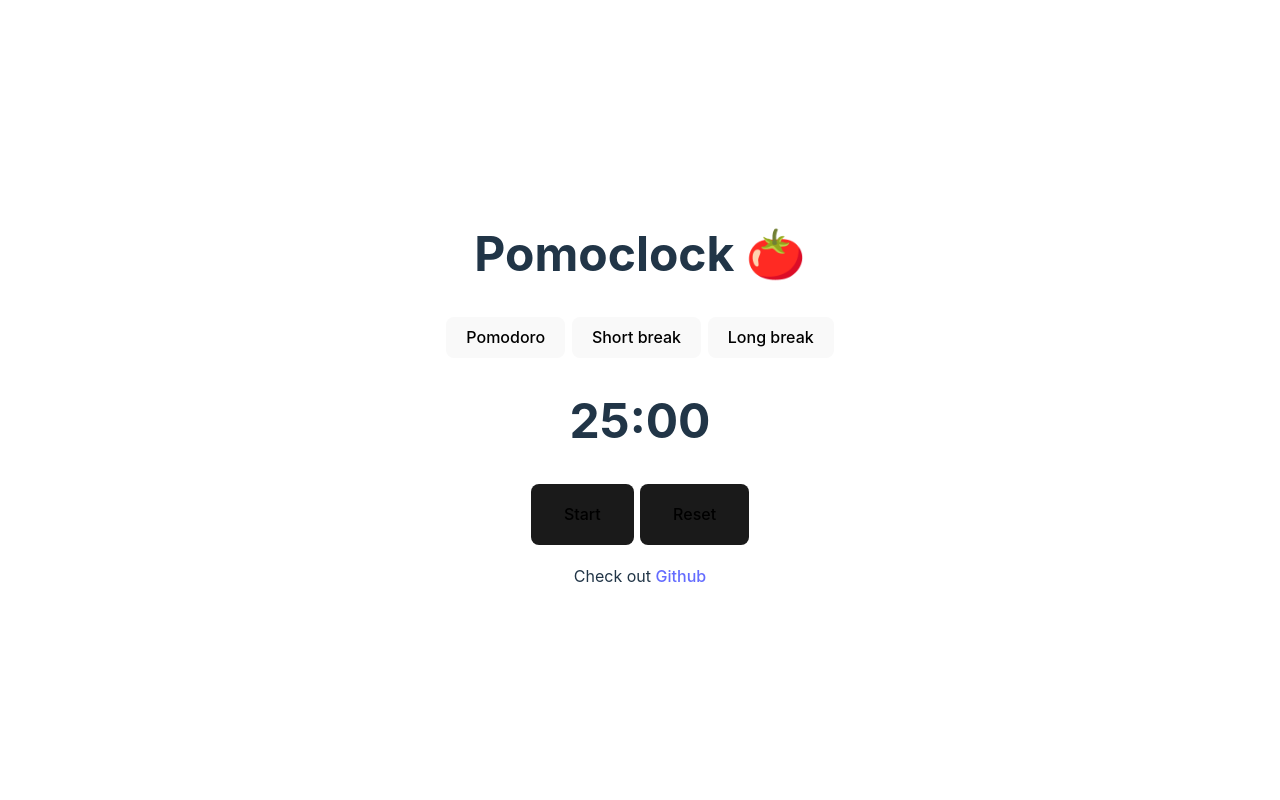
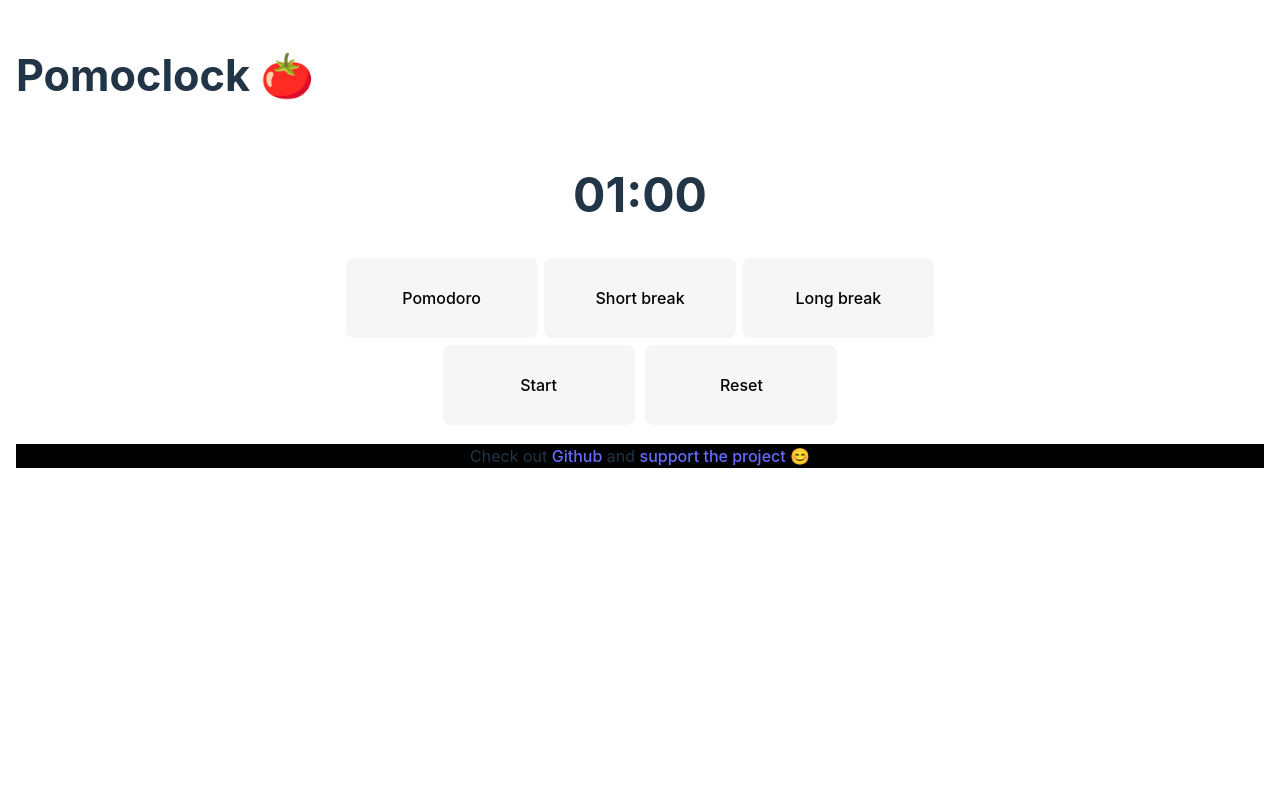
Before and after one commit to scostadavid/focus-nook, a Svelte app: page / in a window 1280 px wide. Shown: the top 800 px of the page. Built offline with nearby package versions, Linux system fonts and the light colour scheme.

Commit message:
refactor: split app into components

```diff
--- a/src/App.svelte
+++ b/src/App.svelte
@@ -1,88 +1,108 @@
 <script lang="ts">
-  // let timer = new Date().toLocaleString();
-  let timer = "25:00";
+  import { onMount } from 'svelte';
+  import Button from './Button.svelte';
+  import Footer from './Footer.svelte';
+  import Header from './Header.svelte';
+  import Timer from './Timer.svelte';
+  import AppAbout from './AppAbout.svelte';
 
-
-  let runningTimer: boolean = false;
-
-  const toggleStatus = (): void => {
-    runningTimer = !runningTimer;
+  enum TimerState {
+    INITIALIZED,
+    RUNNING,
+    PAUSED,
+    STOPPED,
   }
 
+  let id: NodeJS.Timer = null;
+  let label: string = "25:00";
+  let targetSeconds: number = null;
+  let initalTargetMinutes: number = 1;
+  let buttonLabel;
+  let state: TimerState = TimerState.INITIALIZED;
+
+  const stateToLabel = (): void => {
+    const labels = {
+      [TimerState.INITIALIZED]: 'Start',
+      [TimerState.RUNNING]: 'Pause',
+      [TimerState.PAUSED]: 'Resume',
+    }
+    return labels[state];
+  }
+
+  const setup = (minutes: number = 1): void => {
+    clearInterval(id);
+    label = `${minutes.toString().padStart(2, '0')}:00`;
+    state = TimerState.INITIALIZED;
+    buttonLabel = stateToLabel();
+    targetSeconds = minutes * 60;
+    initalTargetMinutes = minutes;
+  };
+
+  const reset = (minutes: number = 1): void => {
+    setup(minutes);
+  }
+
+  const triggerAction = (): void => {
+    switch(state) {
+      case TimerState.INITIALIZED:
+        id = setInterval(_tick, 1000);
+        state = TimerState.RUNNING;
+        break;
+      case TimerState.RUNNING:
+        state = TimerState.PAUSED;
+        break;
+      case TimerState.PAUSED:
+        state = TimerState.RUNNING;
+        break;
+    }
+    buttonLabel = stateToLabel();
+  }
+
+  const _tick = (): void => {
+    if (targetSeconds <= 0) {
+      document.title = `Pomoclock - short break`;
+      const SHORT_BREAK_MINUTES = 5;
+      reset(SHORT_BREAK_MINUTES);
+      return;
+    }
+    if (state === TimerState.PAUSED) return;
+    targetSeconds--;
+    const minutes = Math.floor(targetSeconds / 60);
+    const seconds = targetSeconds - minutes * 60;
+    buttonLabel = stateToLabel();
+    label = `${minutes.toString().padStart(2, '0')}:${seconds.toString().padStart(2, '0')}`
+  };
+
+  onMount(() => {
+    document.title = `Pomoclock - ${label}`;
+    setup(1);
+  });
 </script>
 
-<main>
+<main class="app">
+  <section class="app__content">
+    <Header />
 
-  <h1>Pomoclock 🍅</h1>
+    <Timer onTimerSelect={setup} {label} />
 
+    <div class="button-list">
+      <Button label={buttonLabel} onClick={triggerAction} />
 
-  <div class="button-list">
-    <button on:click={toggleStatus}>
-      Pomodoro
-    </button>
-    <button on:click={toggleStatus}>
-      Short break
-    </button>
-    <button on:click={toggleStatus}>
-      Long break
-    </button>
-  </div>
+      <Button label="Reset" onClick={() => reset(initalTargetMinutes)} />
+    </div>
 
+    <Footer />
+  </section>
 
-  <p class="timer">{timer}</p>
-
-  <div class="button-list">
-    <button class={'button'} on:click={toggleStatus}>
-      {runningTimer ? 'Pause' : 'Start'}
-    </button>
-
-    <button class={'button'} on:click={() => null}>
-      Reset
-    </button>
-  </div>
-  <p>
-    Check out <a href={'https://github.com/scostadavid'} target={'_blank'} rel={'noreferrer'}>Github</a>
-  </p>
+  <AppAbout />
 </main>
 
 <style>
+  .app {
+    /* background-color: #fff; */
+  }
 
-main {
-  border: 1px solid white;
-}
-
-.button {
-  border-radius: 8px;
-  border: 1px solid transparent;
-  padding: 1.2em 2em;
-  margin: .2rem;
-  font-size: 1em;
-  font-weight: 500;
-  font-family: inherit;
-  background-color: #1a1a1a;
-  cursor: pointer;
-  transition: border-color 0.25s;
-}
-
-.button:hover {
-  border-color: #646cff;
-}
-
-.button:focus,
-.button:focus-visible {
-  outline: 4px auto -webkit-focus-ring-color;
-}
-
-.button-list {
-  display: flex;
-  flex-direction: row;
-  justify-content: center;
-  align-items: center;
-}
-
-.timer {
-  font-size: 3em;
-  font-weight: bold;
-}
-
+  .app__content {
+    height: 100vh;
+  }
 </style>
--- /dev/null
+++ b/src/AppAbout.svelte
@@ -0,0 +1,17 @@
+<section class="app__about">
+  <h2>Pomoclock!</h2>
+  <p>
+    Lorem ipsum dolor sit amet consectetur adipisicing elit. Corporis quia maxime iste impedit velit cum modi ea ratione est,
+    repellendus labore repudiandae unde quis explicabo voluptate. Commodi sequi dicta tempore?
+  </p>
+</section>
+
+<style>
+  .app {
+    /* background-color: #fff; */
+  }
+
+  .app__content {
+    height: 100vh;
+  }
+</style>
--- /dev/null
+++ b/src/Button.svelte
@@ -0,0 +1,8 @@
+<script>
+  export let label;
+  export let onClick;
+</script>
+
+<button on:click={onClick}>
+  {label}
+</button>
--- /dev/null
+++ b/src/Footer.svelte
@@ -0,0 +1,12 @@
+<footer class="app__footer">
+  <p>
+    Check out <a href="https://github.com/scostadavid/pomoclock.git" target="_blank" rel="noreferrer">Github</a> and
+    <a href="https://github.com/scostadavid" target="_blank" rel="noreferrer">support the project {'😊'}</a>
+  </p>
+</footer>
+
+<style>
+  .app__footer {
+    background-color: black;
+  }
+</style>
--- /dev/null
+++ b/src/Header.svelte
@@ -0,0 +1,15 @@
+
+
+<header class="app__header">
+  <h1>Pomoclock {'🍅'}</h1>
+
+
+</header>
+
+<style>
+  .app__header {
+    display: flex;
+    justify-content: space-between;
+    align-items: center;
+  }
+</style>
--- /dev/null
+++ b/src/Timer.svelte
@@ -0,0 +1,36 @@
+<script lang="ts">
+  export let label;
+  export let onTimerSelect;
+</script>
+
+<p class="timer">{label}</p>
+<div class="list">
+  <button on:click={() => onTimerSelect(25)}>
+    Pomodoro
+  </button>
+  <button on:click={() => onTimerSelect(5)}>
+    Short break
+  </button>
+  <button on:click={() => onTimerSelect(15)}>
+    Long break
+  </button>
+</div>
+
+<style>
+  .timer {
+    font-size: 3em;
+    font-weight: bold;
+  }
+  .list {
+    display: flex;
+    flex-direction: row;
+    justify-content: center;
+    align-items: center;
+  }
+
+  @media (max-width: 450px) {
+    .list {
+      flex-direction: column;
+    }
+  }
+</style>
--- a/src/app.css
+++ b/src/app.css
@@ -28,12 +28,12 @@ body {
   margin: 0;
   display: flex;
   place-items: center;
-  min-width: 320px;
+  min-width: 280px;
   min-height: 100vh;
 }
 
 h1 {
-  font-size: 3em;
+  font-size: 2.7em;
   line-height: 1.1;
 }
 
@@ -55,6 +55,8 @@ button {
   background-color: #1a1a1a;
   cursor: pointer;
   transition: border-color 0.25s;
+  width: 12rem;
+  height: 5rem;
 }
 
 button:hover {
@@ -75,6 +77,6 @@ button:focus-visible {
     color: #747bff;
   }
   button {
-    background-color: #f9f9f9;
+    background-color: #f6f6f6;
   }
 }
```
